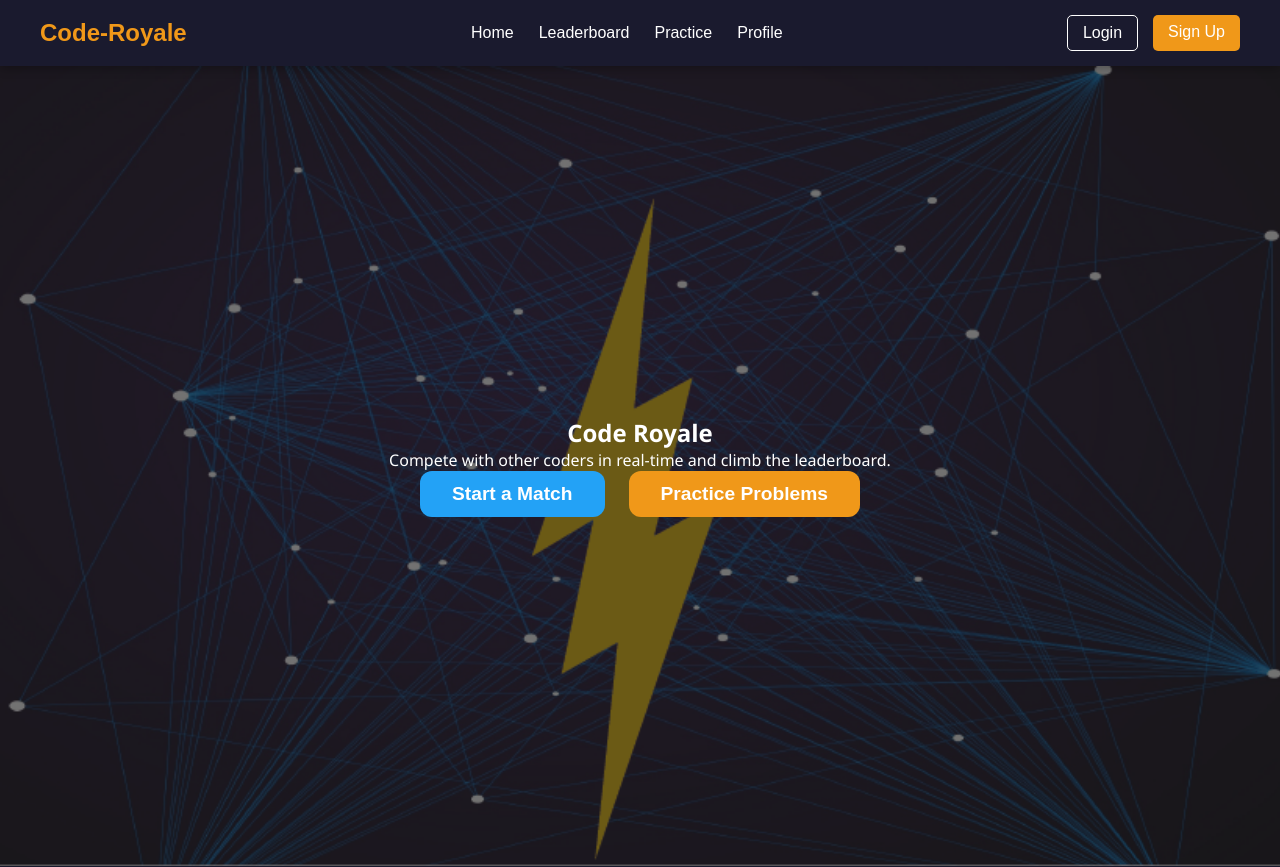
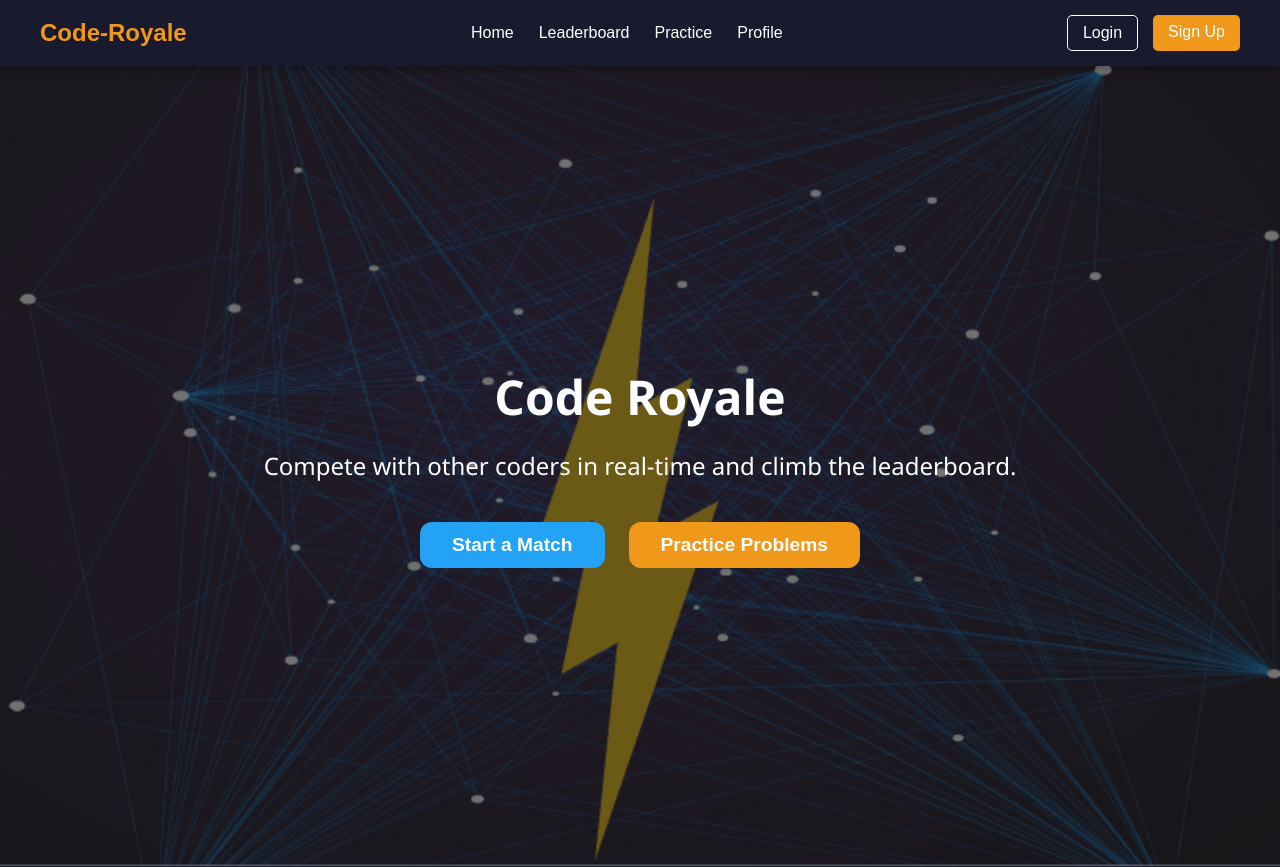
Before and after one commit to jtega149/Code-Royale, a React app in the folder frontend/: page / in a window 1280 px wide. Shown: the top 867 px of the page. Built offline with nearby package versions, Linux system fonts and the light colour scheme; the HTML template or start-up script is replaced by a standard one.

Commit message:
fixed title

```diff
--- a/frontend/src/pages/Home.css
+++ b/frontend/src/pages/Home.css
@@ -2,6 +2,18 @@
 .homepage {
   font-family: "Segoe UI", sans-serif;
   color: white;
+}
+
+.game-title {
+  font-size: 48px;
+  font-weight: bold;
+  margin-bottom: 20px;
+  color: #ffffff; /* accent color */
+}
+.tagline {
+  font-size: 24px;
+  margin-bottom: 40px;
+  color: white; /* accent color */
 }
 
 /* Hero Section */
```
